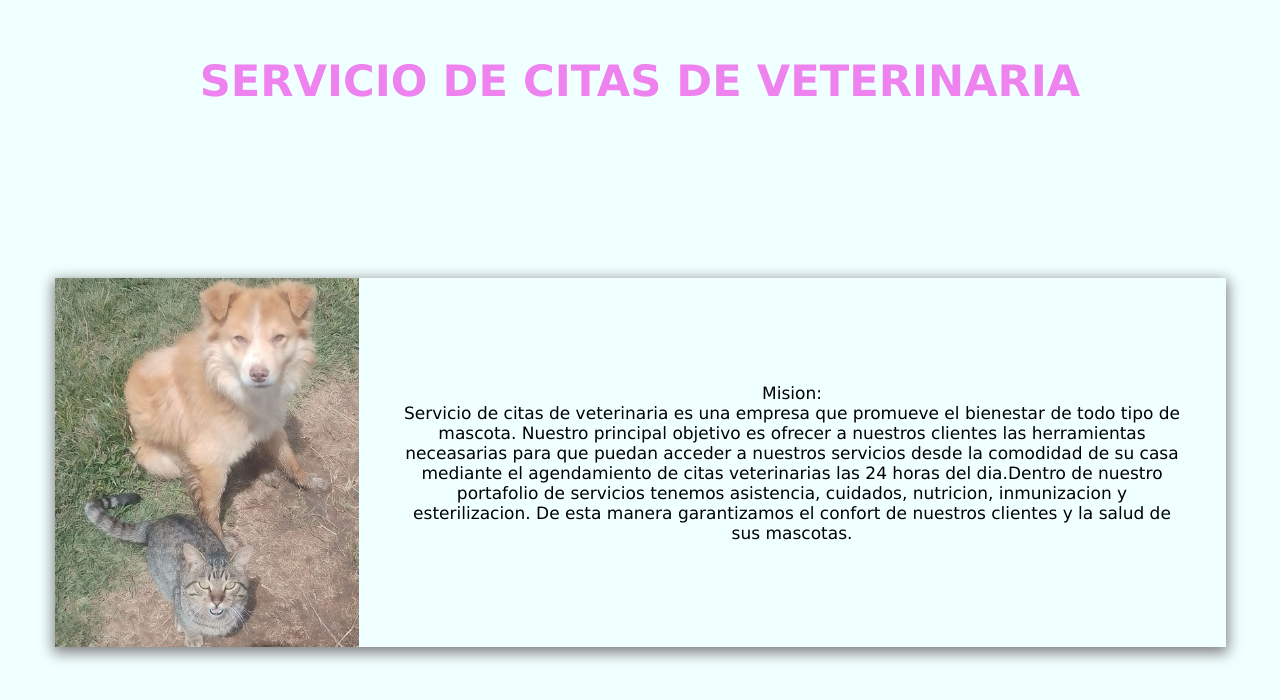
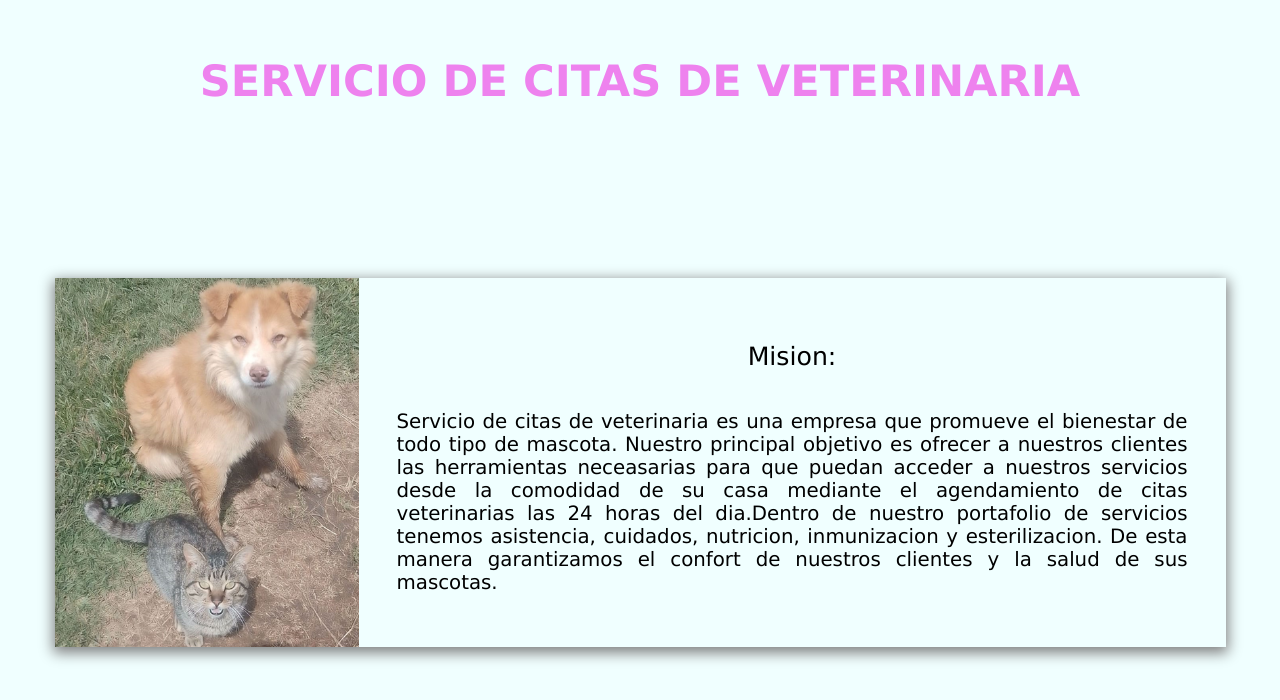
Before and after one commit to victorEmerio5/proyecto-final-g12, a React (Create React App) app: page / in a window 1280 px wide. Shown: the top 700 px of the page. Built offline with nearby package versions, Linux system fonts and the light colour scheme; the HTML template or start-up script is replaced by a standard one.

Commit message:
aplicando estilo a mision y al texto

```diff
--- a/src/hojas-estilos/Intro.css
+++ b/src/hojas-estilos/Intro.css
@@ -21,3 +21,14 @@
   padding: 38px;
   font-family: Verdana, Geneva, Tahoma, sans-serif;
 }
+
+.mision {
+  font-size: 1.4rem;
+  margin: 10px;
+  padding-bottom: 29px;
+}
+
+.texto-mision {
+  font-size: 1.1rem;
+  text-align: justify;
+}
```
